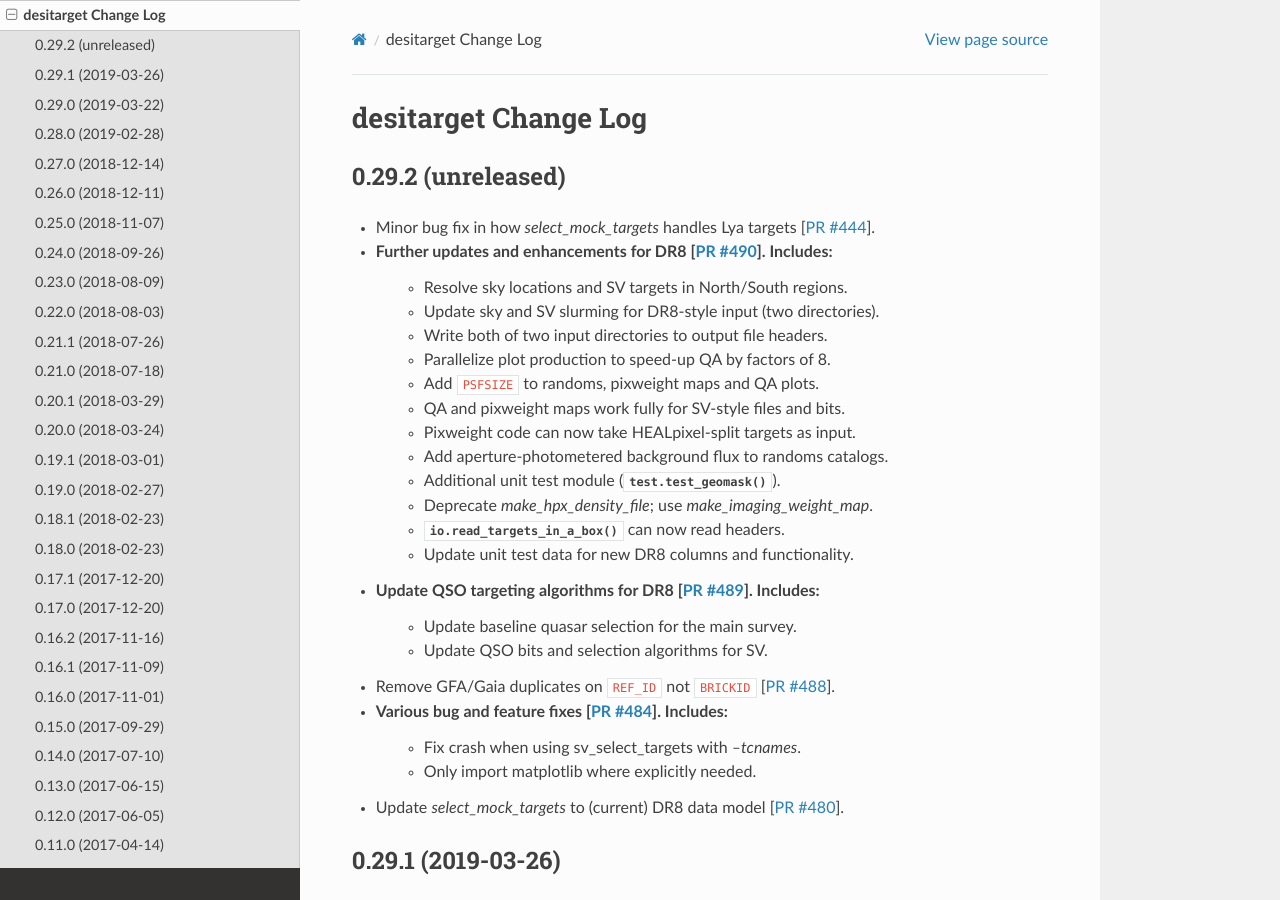
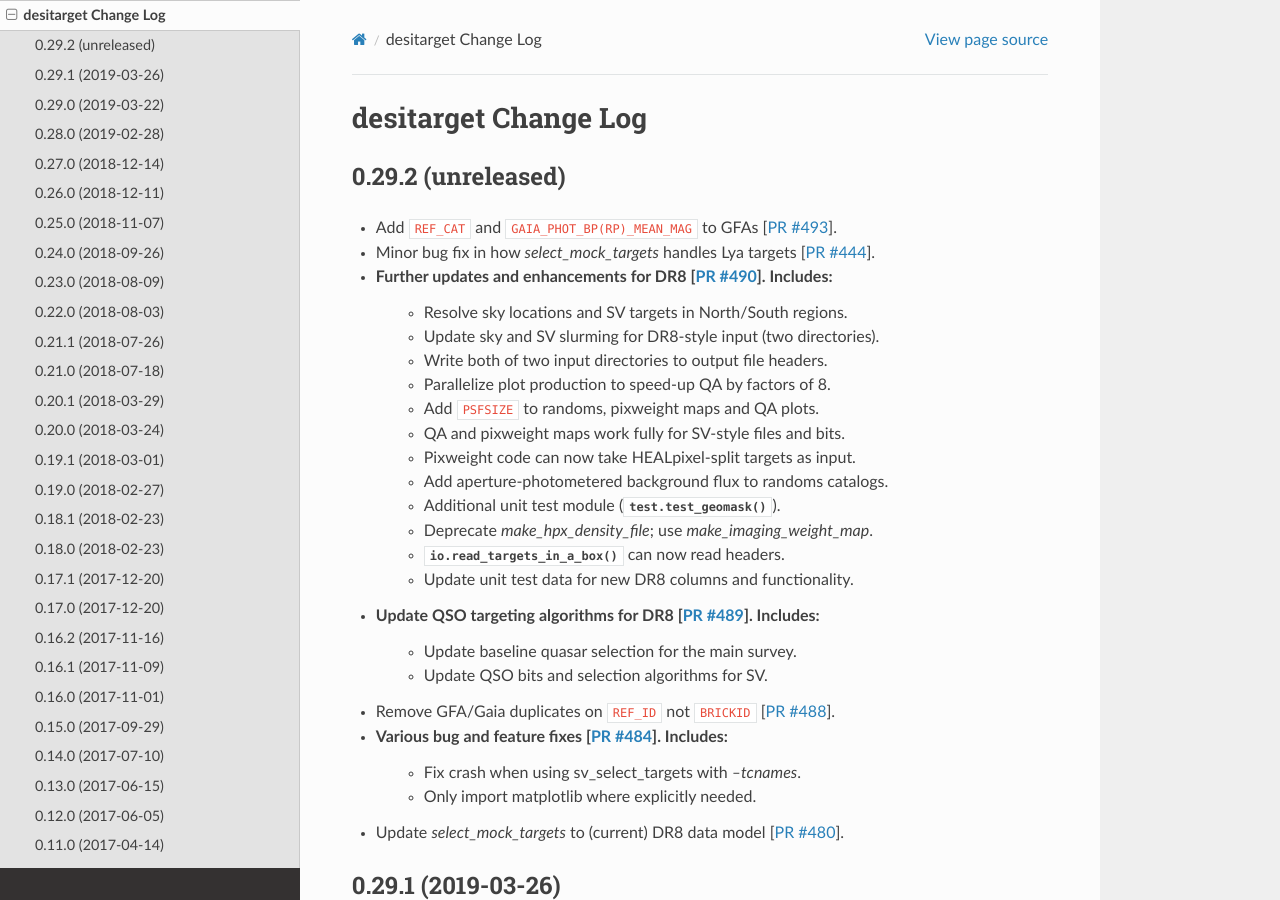
Before and after one commit to desihub/desitarget, a Sphinx documentation site: the page built from doc/changes.rst, in a window 1280 px wide and 900 px high. Built offline with Sphinx 7.4.7 and the Read the Docs theme 2.0.0, drawn with Linux system fonts in a browser that asks for light colours.

Commit message:
update changes docs

```diff
--- a/doc/changes.rst
+++ b/doc/changes.rst
@@ -5,6 +5,7 @@ desitarget Change Log
 0.29.2 (unreleased)
 -------------------
 
+* Add ``REF_CAT`` and ``GAIA_PHOT_BP(RP)_MEAN_MAG`` to GFAs [`PR #493`_].
 * Minor bug fix in how `select_mock_targets` handles Lya targets [`PR #444`_].
 * Further updates and enhancements for DR8 [`PR #490`_]. Includes:
     * Resolve sky locations and SV targets in North/South regions.
@@ -34,6 +35,7 @@ desitarget Change Log
 .. _`PR #488`: https://github.com/desihub/desitarget/pull/488
 .. _`PR #489`: https://github.com/desihub/desitarget/pull/489
 .. _`PR #490`: https://github.com/desihub/desitarget/pull/490
+.. _`PR #493`: https://github.com/desihub/desitarget/pull/493
 
 0.29.1 (2019-03-26)
 -------------------
```
